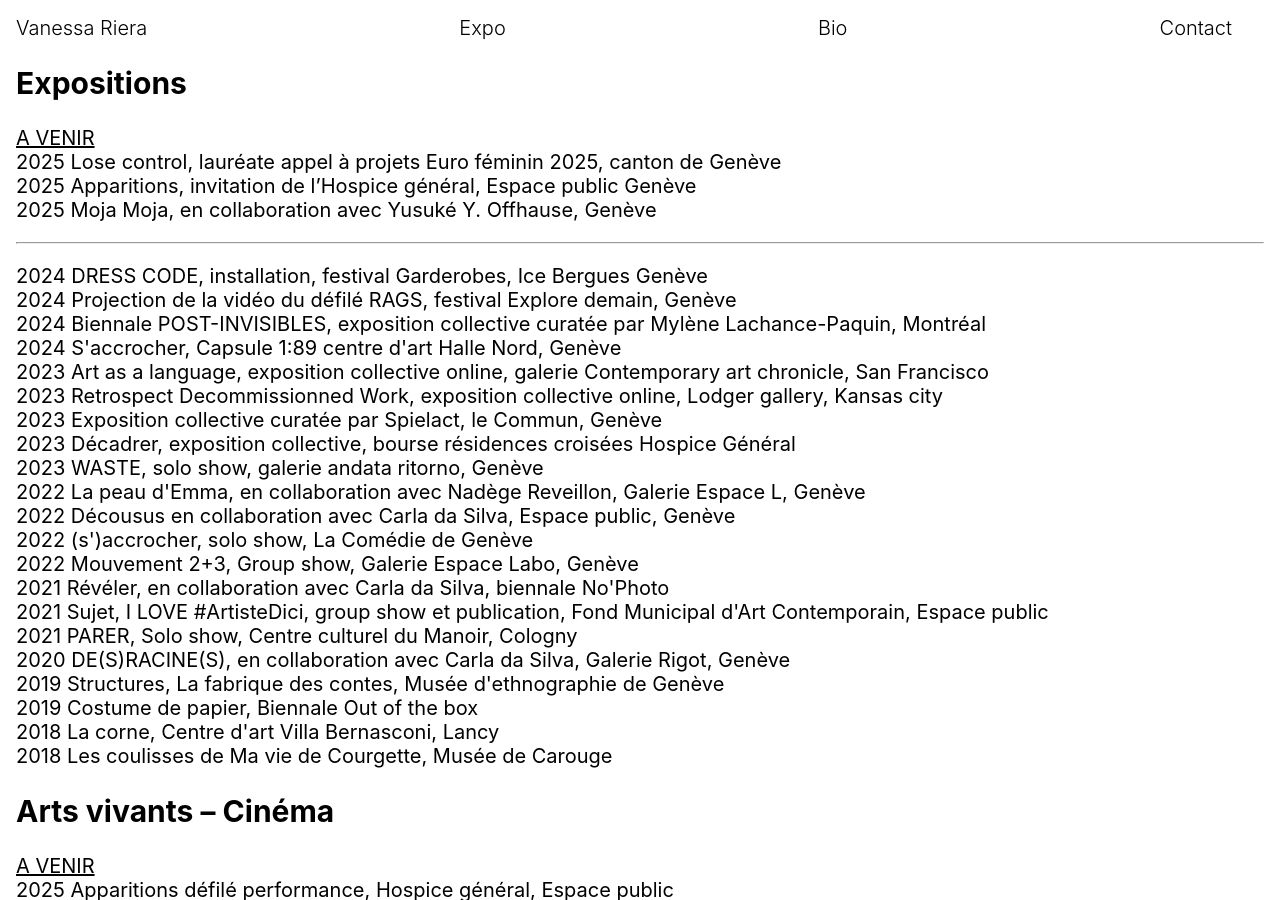
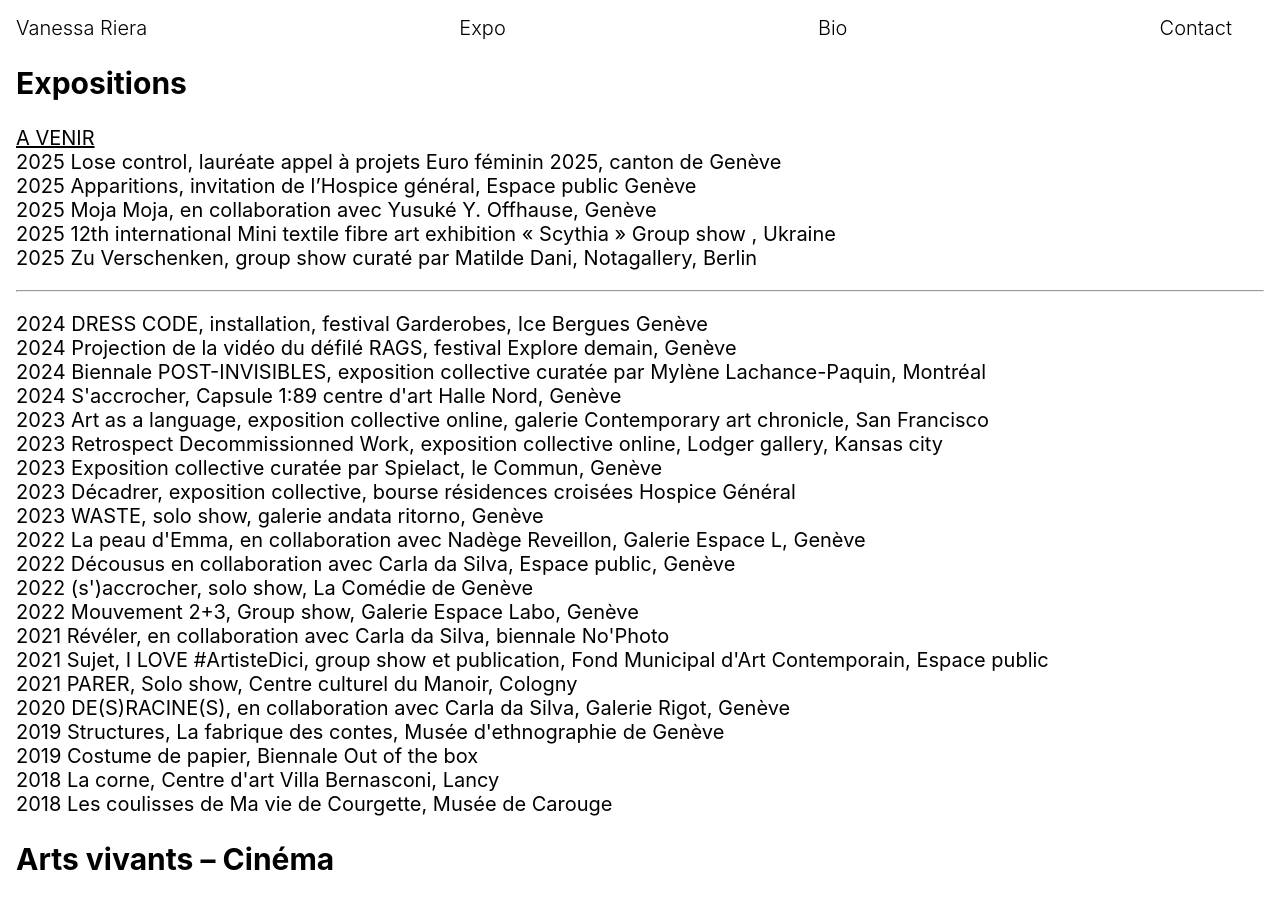
Before and after one commit to larucheio/vanessariera.ch, a Jekyll site: the page built from expositions/index.html, in a window 1280 px wide and 900 px high. Built offline with Jekyll 4.4.1, drawn with Linux system fonts in a browser that asks for light colours; some web fonts are replaced.

Commit message:
Expositions à venir

```diff
--- a/expositions/index.html
+++ b/expositions/index.html
@@ -11,6 +11,8 @@ title: "Expositions"
     <li>2025 Lose control, lauréate appel à projets Euro féminin 2025, canton de Genève</li>
     <li>2025 Apparitions, invitation de l’Hospice général, Espace public Genève</li>
     <li>2025 Moja Moja, en collaboration avec Yusuké Y. Offhause, Genève</li>
+    <li>2025 12th international Mini textile fibre art exhibition « Scythia » Group show , Ukraine</li>
+    <li>2025 Zu Verschenken, group show curaté par Matilde Dani, Notagallery, Berlin</li>
   </ul>
 
   <hr>
```
